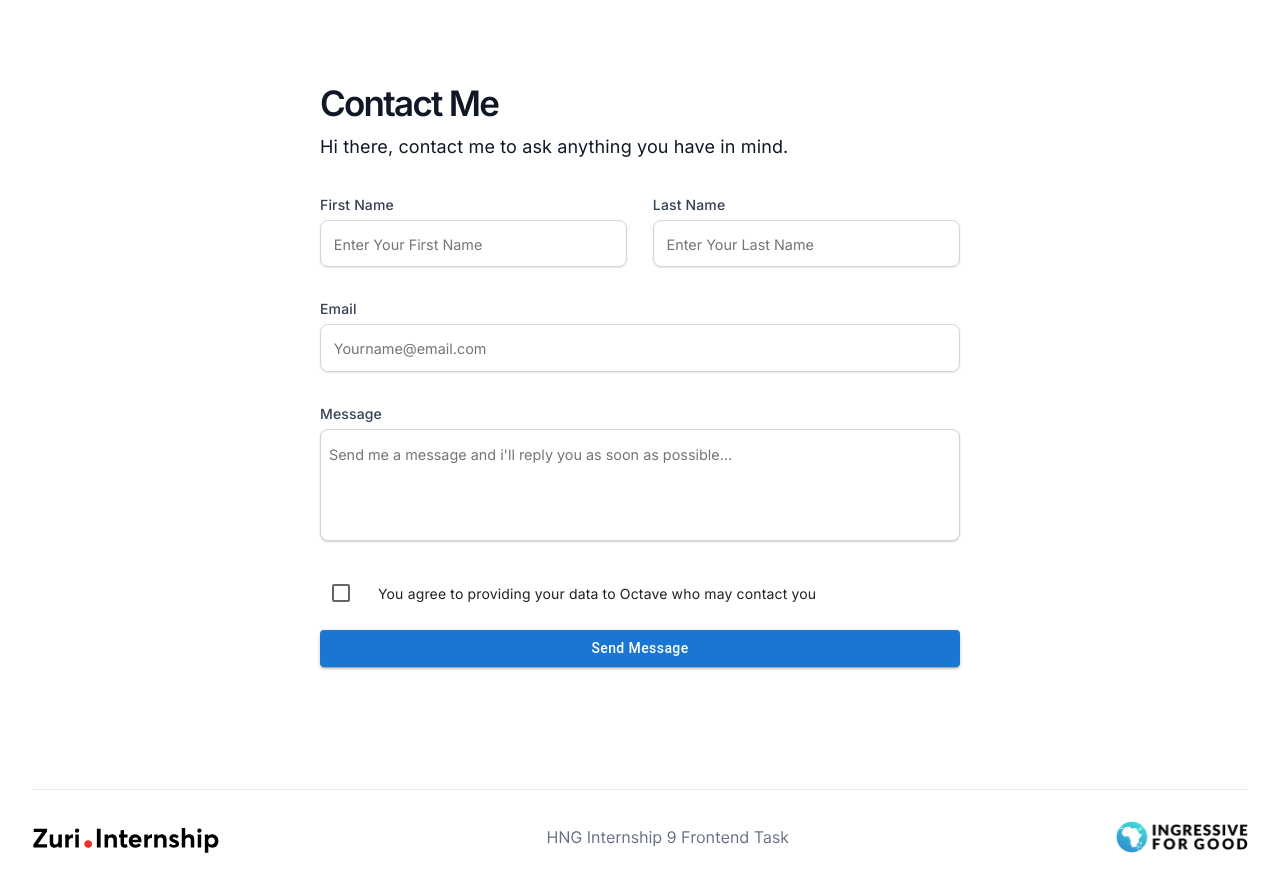
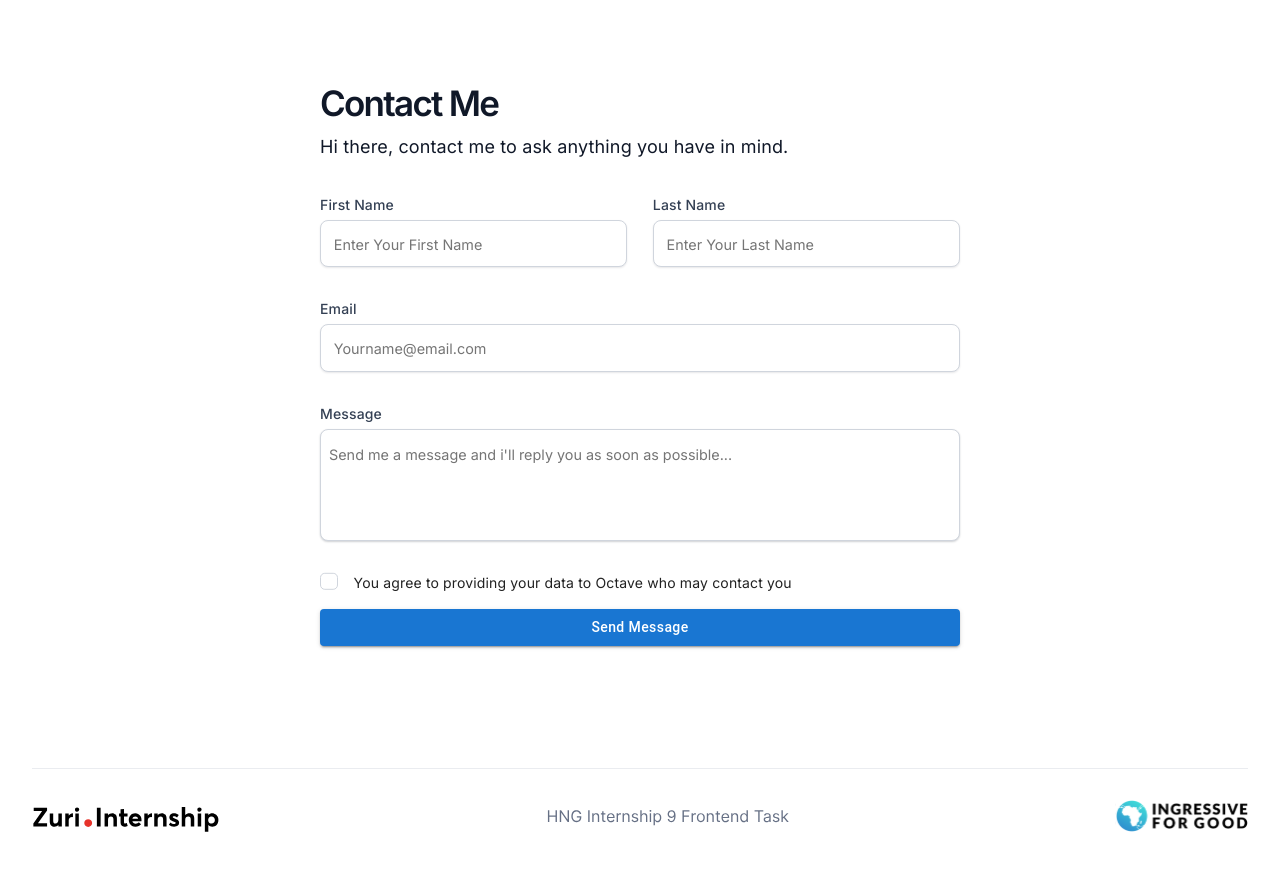
Before and after one commit to boiOctave/hngsocialtree, a React (Create React App) app: page /contact in a window 1280 px wide. Shown: the top 892 px of the page. Built offline with nearby package versions, Linux system fonts and the light colour scheme.

Commit message:
fix:switched from MUI checbox to regular html

```diff
--- a/src/views/Contact/Form.js
+++ b/src/views/Contact/Form.js
@@ -191,7 +191,11 @@ const Form = () => {
                                 : ''
                         }`}>
                         <div className='agree'>
-                            <Checkbox onChange={handlePermission} />
+                            <input
+                                type={'checkbox'}
+                                onClick={handlePermission}
+                                className='test'
+                            />
                             <span>
                                 {' '}
                                 You agree to providing your data to Octave who
```
